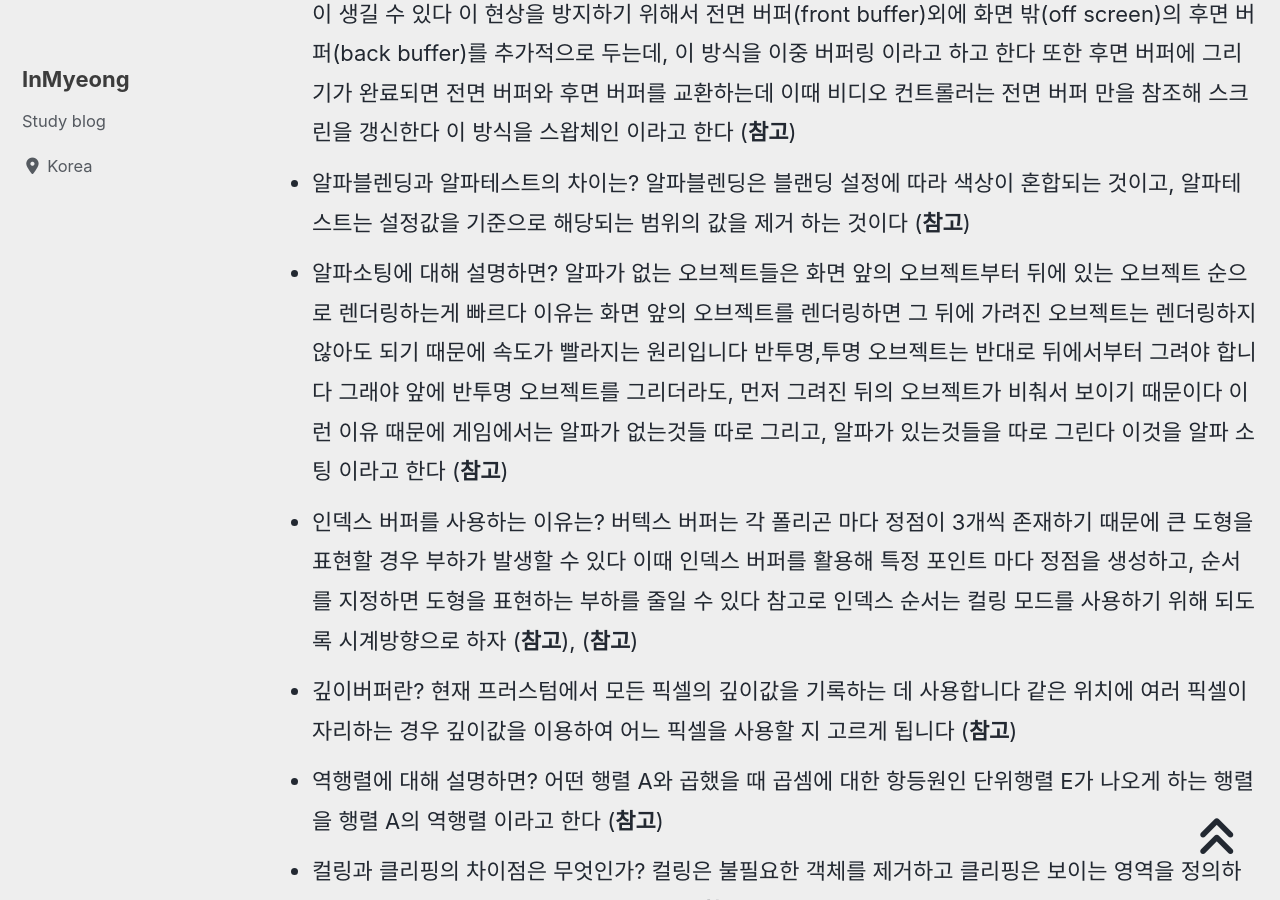
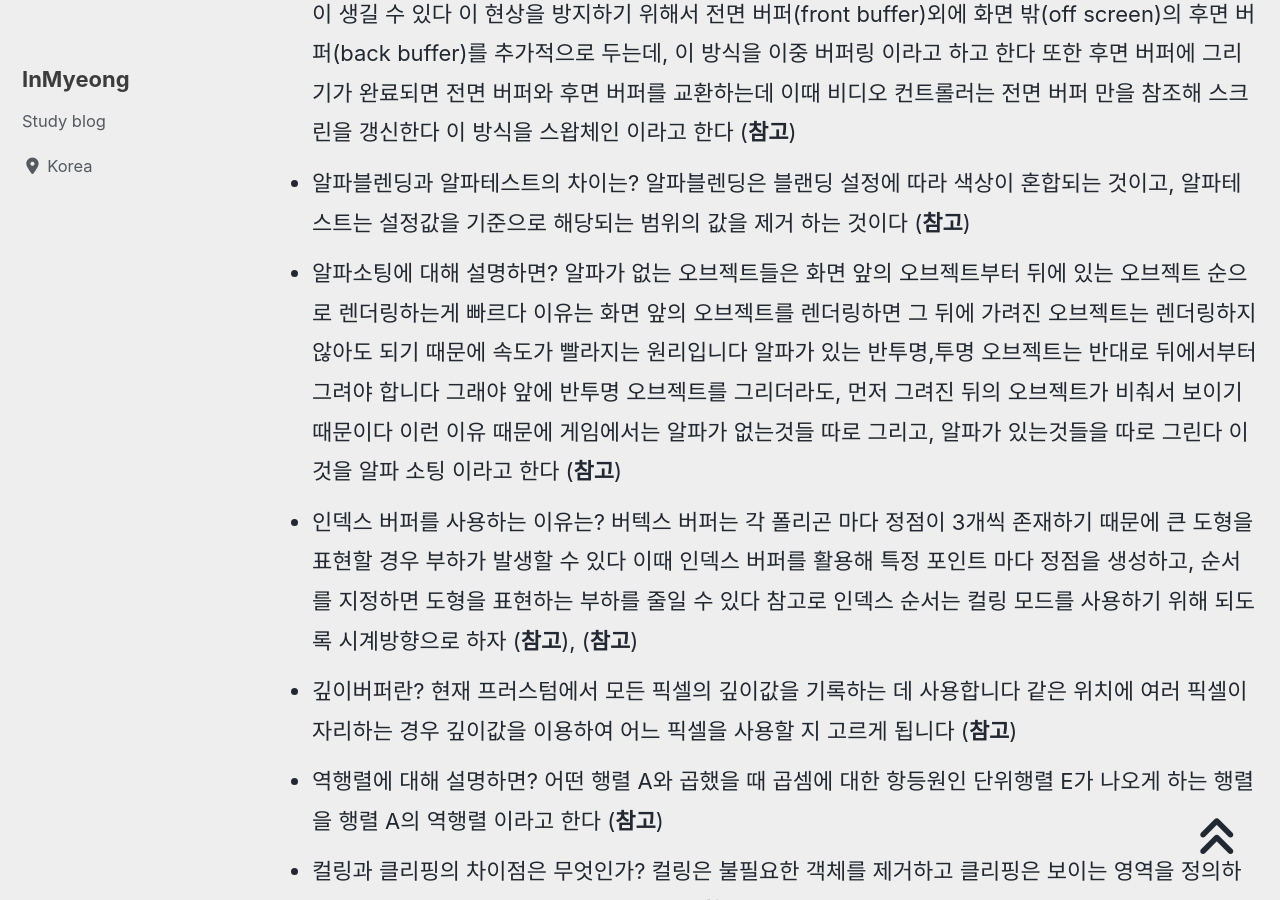
Before and after one commit to devMyeong/devMyeong.github.io, a Jekyll site: the page built from _posts/cs/2022-09-05-블로그-면접준비.md, in a window 1280 px wide and 900 px high, scrolled down 21128 px. Built offline with Jekyll 4.4.1, drawn with Linux system fonts in a browser that asks for light colours; cached includes are drawn as plain includes; nearby versions of some CDN libraries; some web fonts are replaced; comment, search, counter and statistics services are not loaded.

Commit message:
Chore : 수정

```diff
--- a/_posts/cs/2022-09-05-블로그-면접준비.md
+++ b/_posts/cs/2022-09-05-블로그-면접준비.md
@@ -197,7 +197,7 @@ last_modified_at: 2022-10-30
 - DirectX 에서 w 나누기를 하는 이유는? 투영을 할때 동차좌표 개념을 도입해 각점을 해당 z값으로 나누기 위함이다, 차원의 좌표를 1차원 증가시켜 표현하는 방법을 동차좌표계라고 한다 ([**참고**](https://www.gpgstudy.com/forum/viewtopic.php?t=6396)), ([**참고**](https://m.blog.naver.com/PostView.naver?isHttpsRedirect=true&blogId=jws2218&logNo=221510733838))
 - 더블 버퍼링과 스왑 체인에 대해 설명하면? 프레임이 갱신되는 과정에서 스크린에 깜빡거림(Flickering)이 생길 수 있다 이 현상을 방지하기 위해서 전면 버퍼(front buffer)외에 화면 밖(off screen)의 후면 버퍼(back buffer)를 추가적으로 두는데, 이 방식을 이중 버퍼링 이라고 하고 한다 또한 후면 버퍼에 그리기가 완료되면 전면 버퍼와 후면 버퍼를 교환하는데 이때 비디오 컨트롤러는 전면 버퍼 만을 참조해 스크린을 갱신한다 이 방식을 스왑체인 이라고 한다 ([**참고**](https://handhp1.tistory.com/10))
 - 알파블렌딩과 알파테스트의 차이는? 알파블렌딩은 블랜딩 설정에 따라 색상이 혼합되는 것이고, 알파테스트는 설정값을 기준으로 해당되는 범위의 값을 제거 하는 것이다 ([**참고**](https://mgun.tistory.com/130))
-- 알파소팅에 대해 설명하면? 알파가 없는 오브젝트들은 화면 앞의 오브젝트부터 뒤에 있는 오브젝트 순으로 렌더링하는게 빠르다 이유는 화면 앞의 오브젝트를 렌더링하면 그 뒤에 가려진 오브젝트는 렌더링하지 않아도 되기 때문에 속도가 빨라지는 원리입니다 반투명,투명 오브젝트는 반대로 뒤에서부터 그려야 합니다 그래야 앞에 반투명 오브젝트를 그리더라도, 먼저 그려진 뒤의 오브젝트가 비춰서 보이기 때문이다 이런 이유 때문에 게임에서는 알파가 없는것들 따로 그리고, 알파가 있는것들을 따로 그린다 이것을 알파 소팅 이라고 한다 ([**참고**](https://m.blog.naver.com/PostView.naver?isHttpsRedirect=true&blogId=agebreak&logNo=60123549628))
+- 알파소팅에 대해 설명하면? 알파가 없는 오브젝트들은 화면 앞의 오브젝트부터 뒤에 있는 오브젝트 순으로 렌더링하는게 빠르다 이유는 화면 앞의 오브젝트를 렌더링하면 그 뒤에 가려진 오브젝트는 렌더링하지 않아도 되기 때문에 속도가 빨라지는 원리입니다 알파가 있는 반투명,투명 오브젝트는 반대로 뒤에서부터 그려야 합니다 그래야 앞에 반투명 오브젝트를 그리더라도, 먼저 그려진 뒤의 오브젝트가 비춰서 보이기 때문이다 이런 이유 때문에 게임에서는 알파가 없는것들 따로 그리고, 알파가 있는것들을 따로 그린다 이것을 알파 소팅 이라고 한다 ([**참고**](https://m.blog.naver.com/PostView.naver?isHttpsRedirect=true&blogId=agebreak&logNo=60123549628))
 - 인덱스 버퍼를 사용하는 이유는? 버텍스 버퍼는 각 폴리곤 마다 정점이 3개씩 존재하기 때문에 큰 도형을 표현할 경우 부하가 발생할 수 있다 이때 인덱스 버퍼를 활용해 특정 포인트 마다 정점을 생성하고, 순서를 지정하면 도형을 표현하는 부하를 줄일 수 있다 참고로 인덱스 순서는 컬링 모드를 사용하기 위해 되도록 시계방향으로 하자 ([**참고**](https://showmiso.tistory.com/142)), ([**참고**](https://carrotclub.tistory.com/16))
 - 깊이버퍼란? 현재 프러스텀에서 모든 픽셀의 깊이값을 기록하는 데 사용합니다 같은 위치에 여러 픽셀이 자리하는 경우 깊이값을 이용하여 어느 픽셀을 사용할 지 고르게 됩니다 ([**참고**](https://blog.nullbus.net/80))
 - 역행렬에 대해 설명하면? 어떤 행렬 A와 곱했을 때 곱셈에 대한 항등원인 단위행렬 E가 나오게 하는 행렬을 행렬 A의 역행렬 이라고 한다 ([**참고**](https://mathbang.net/567))
```
